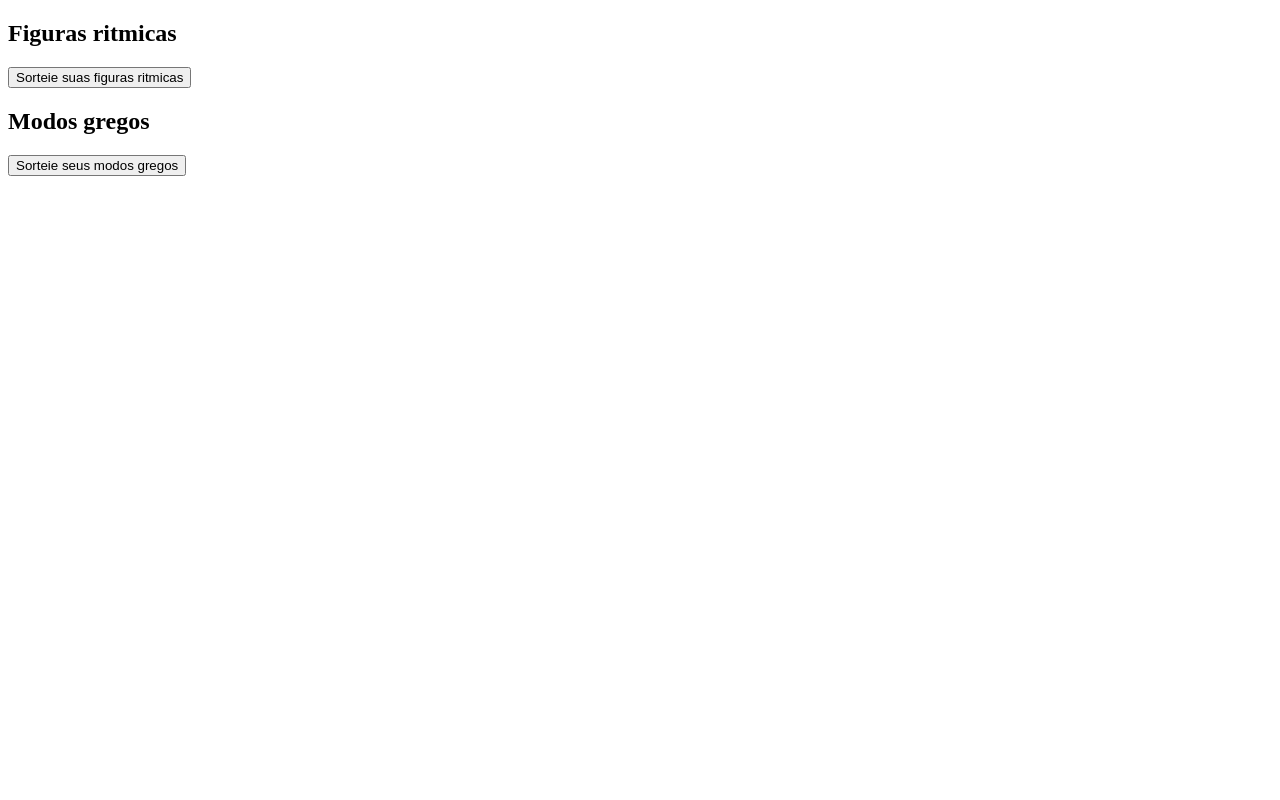
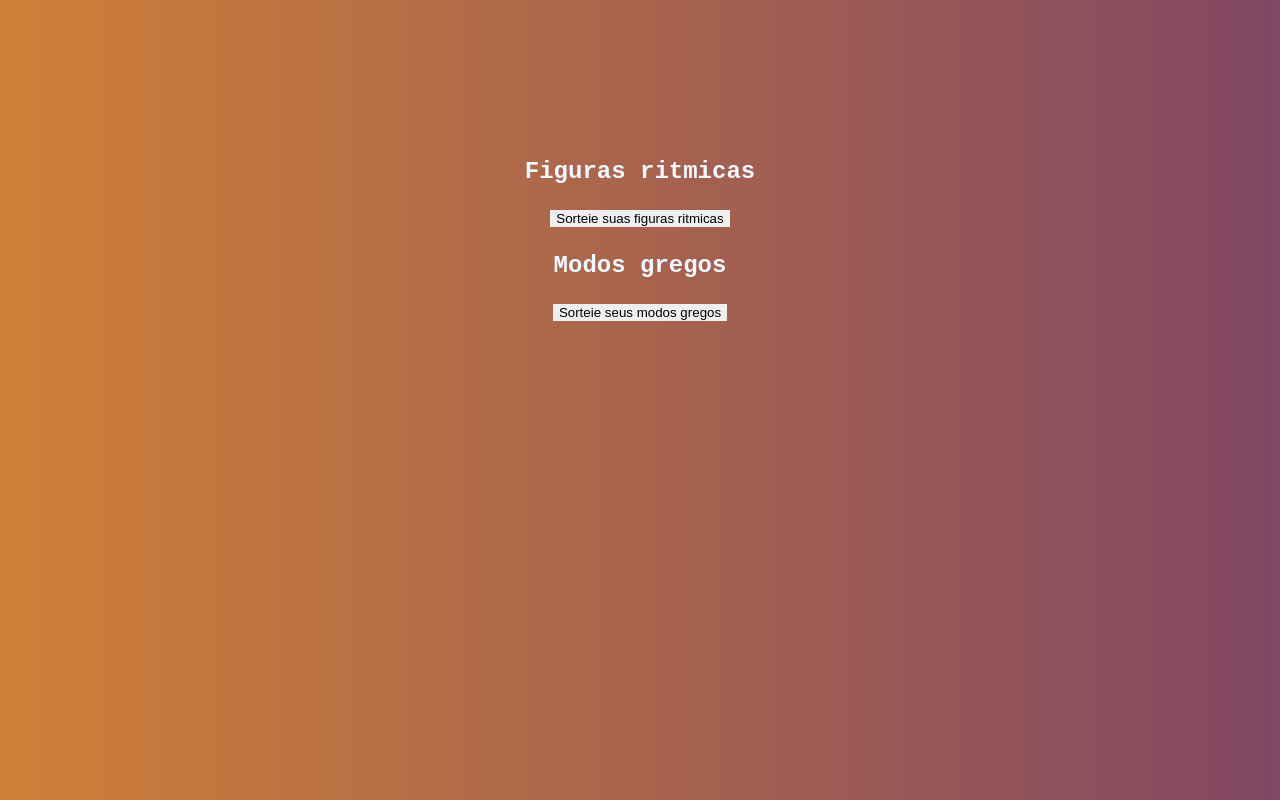
Before and after one commit to tavaresjana/SorteadorMusical, a plain HTML site: page index.html in a window 1280 px wide. Drawn offline with Linux system fonts and the light colour scheme.

Commit message:
Adição do CSS e estilização do background

```diff
--- a/css/style.css
+++ b/css/style.css
@@ -0,0 +1,18 @@
+body {
+    padding: 130px;
+    font-family: monospace, Arial, Helvetica, sans-serif;
+    background-color: lightgray;
+    background: linear-gradient(to right, #cf8037 0%, #814763 100%);
+    text-align: center;
+  }
+
+  button {
+    cursor: pointer;
+    margin: 5px;
+    background-color: linear-gradient(to right, #e3a163 0%, #5c6095 100%);
+    border: 0;
+  }
+
+  h2{
+    color:aliceblue;
+  }
--- a/index.html
+++ b/index.html
@@ -8,7 +8,7 @@
 </head>
 
 <body>
-    <div>
+    <div >
         <h2>Figuras ritmicas</h2>
         <span id="primeiro-item"></span>
         <span id="segundo-item"></span>
@@ -20,6 +20,8 @@
         <button onclick="sorteadorFigurasRitmicas()">Sorteie suas figuras ritmicas</button>
         <p></p>
 
+    </div>
+    <div>
 
         <h2>Modos gregos</h2>
         <span id="primeiro-grego-item"></span>
```
